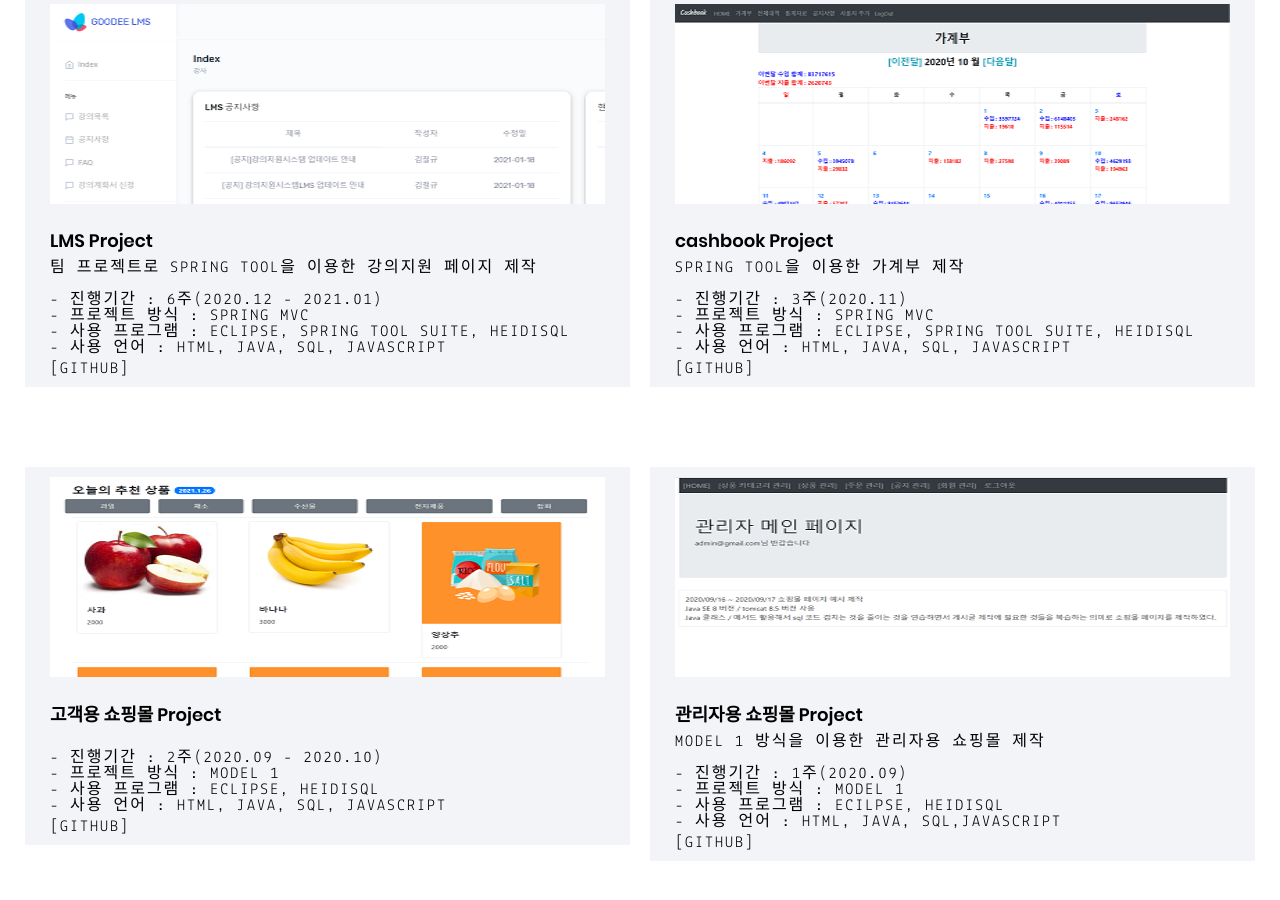
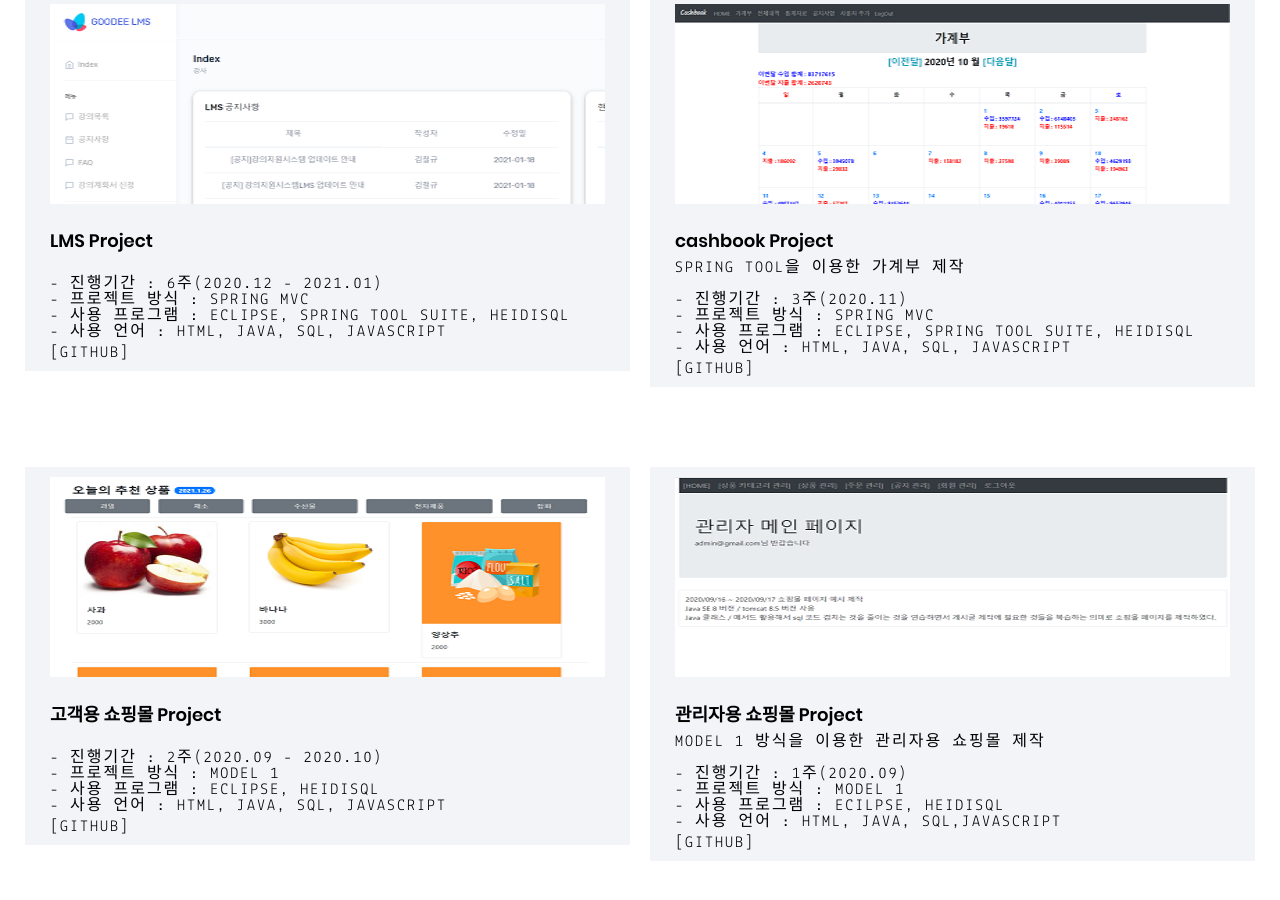
Before and after one commit to heairin1008/heairin1008.github.io, a Jekyll site: the page built from index.html, in a window 1280 px wide and 900 px high, scrolled down 917 px. Built offline with Jekyll 4.4.1, drawn with Linux system fonts in a browser that asks for light colours.

Commit message:
Update 2017-04-01-aquapineapple.md

```diff
--- a/_posts/projects/2017-04-01-aquapineapple.md
+++ b/_posts/projects/2017-04-01-aquapineapple.md
@@ -8,8 +8,7 @@ meta:
 
 project:
   title: "LMS Project"
-  type: "팀 프로젝트로 SPRING TOOL을 이용한 강의지원 페이지 제작<br>
-          <br>
+  type: "<br>
          - 진행기간 : 6주(2020.12 - 2021.01)<br>
          - 프로젝트 방식 : Spring MVC<br>
          - 사용 프로그램 : Eclipse, Spring Tool Suite, HeidiSQL<br>
```
